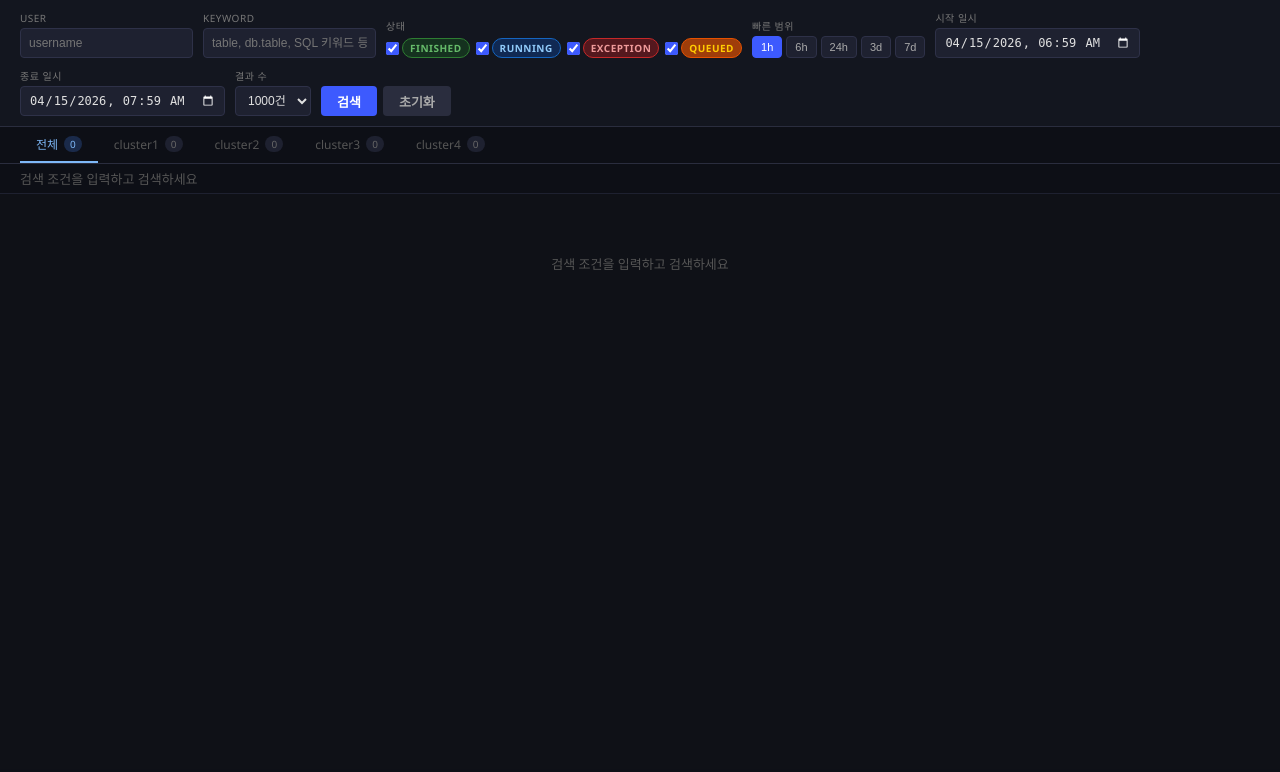
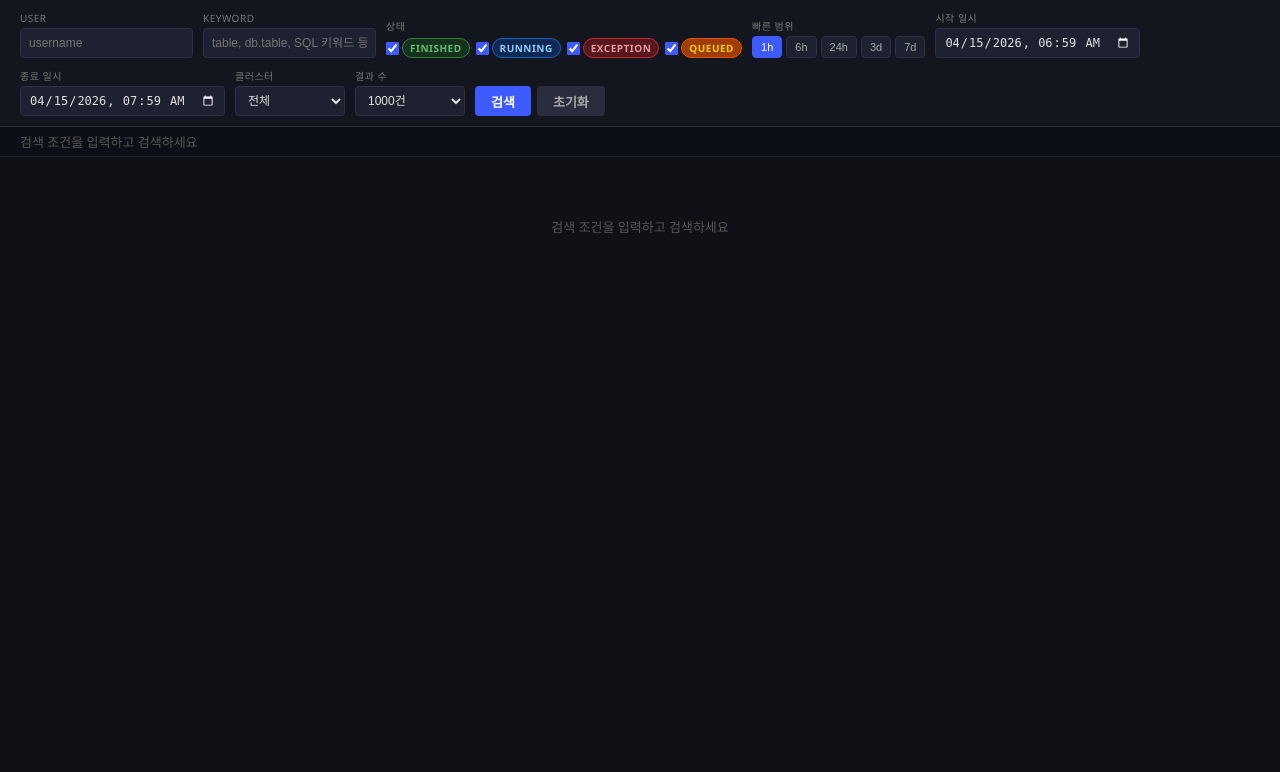
Before and after one commit to Joonhong-Park/query_explorer, a FastAPI app: page / in a window 1280 px wide. Shown: the part 41-813 px from the top of the page. Before the commit the page ends 311 px from the top, so only its background shows below. Run offline with FastAPI, Linux system fonts and the light colour scheme.

Commit message:
fix: queryDetails endpoint, exception error display, cluster dropdown
- Profile 엔드포인트: queryProfile → queryDetails
- EXCEPTION 오류 메세지: queryStatus 값 항상 표시 (비어있으면 '오류 메세지 없음')
- 클러스터 탭 제거, 검색 조건에 클러스터 드롭다운 추가
- 클러스터 선택 후 검색 버튼으로 서버 조회 (인터랙티브 탭 방식 폐기)

Co-Authored-By: Claude Sonnet 4.6 <noreply@anthropic.com>

```diff
--- a/main.py
+++ b/main.py
@@ -71,7 +71,7 @@ async def get_query_profile(cluster_id: str, query_id: str):
         f"https://{cluster['host']}:{cluster['port']}"
         f"/api/{cluster['api_version']}"
         f"/clusters/{CM_CLUSTER_NAME}/services/impala"
-        f"/impalaQueries/{query_id}/queryProfile"
+        f"/impalaQueries/{query_id}/queryDetails"
     )
 
     try:
--- a/templates/index.html
+++ b/templates/index.html
@@ -25,6 +25,7 @@
   }
   .fg input[type="text"] { min-width: 150px; }
   .fg input[type="datetime-local"] { min-width: 172px; color-scheme: dark; }
+  .fg select { min-width: 110px; }
   .fg input:focus, .fg select:focus { outline: none; border-color: #5b7fe0; }
 
   .presets { display: flex; gap: 4px; }
@@ -45,21 +46,6 @@
   .btn-secondary:hover { background: #363a52; }
   .btn:disabled  { opacity: 0.5; cursor: not-allowed; }
 
-  /* ── 클러스터 탭 ── */
-  .cluster-tabs {
-    background: #0d0f16; border-bottom: 1px solid #2a2d3e;
-    padding: 0 20px; display: flex; gap: 0; overflow-x: auto;
-  }
-  .cluster-tab {
-    padding: 8px 16px; font-size: 12px; font-weight: 500; color: #555;
-    cursor: pointer; border-bottom: 2px solid transparent;
-    white-space: nowrap; transition: color .15s; display: flex; align-items: center; gap: 6px;
-  }
-  .cluster-tab:hover { color: #aaa; }
-  .cluster-tab.active { color: #7eb8f7; border-bottom-color: #7eb8f7; }
-  .tab-count { font-size: 10px; background: #1e2130; color: #666; padding: 1px 6px; border-radius: 8px; }
-  .cluster-tab.active .tab-count { background: #1a2a4a; color: #7eb8f7; }
-
   /* ── 상태 바 ── */
   .status-bar {
     background: #0d0f16; border-bottom: 1px solid #1e2130;
@@ -72,7 +58,7 @@
   .filter-tag { font-family: monospace; font-size: 11px; color: #ffa726; }
 
   /* ── 테이블 ── */
-  .table-wrap { overflow: auto; height: calc(100vh - 225px); }
+  .table-wrap { overflow: auto; height: calc(100vh - 185px); }
   table { width: 100%; border-collapse: collapse; }
   thead th {
     background: #13161f; color: #888; text-align: left;
@@ -186,6 +172,12 @@
     <input id="f-to" type="datetime-local">
   </div>
   <div class="fg">
+    <label>클러스터</label>
+    <select id="f-cluster">
+      <option value="">전체</option>
+    </select>
+  </div>
+  <div class="fg">
     <label>결과 수</label>
     <select id="f-limit">
       <option value="100">100건</option>
@@ -203,12 +195,6 @@
   </div>
 </div>
 
-<div class="cluster-tabs" id="cluster-tabs">
-  <div class="cluster-tab active" data-cluster="" onclick="selectTab(this)">
-    전체 <span class="tab-count" id="tab-count-all">0</span>
-  </div>
-</div>
-
 <div class="status-bar" id="status-bar">
   <span style="color:#555">검색 조건을 입력하고 검색하세요</span>
 </div>
@@ -218,11 +204,10 @@
 </div>
 
 <script>
-let _allRows       = [];
-let _rows          = [];
-let _sortCol       = 'startTime';
-let _sortDir       = -1;
-let _activeCluster = '';
+let _allRows = [];
+let _rows    = [];
+let _sortCol = 'startTime';
+let _sortDir = -1;
 
 const COLS = [
   { key: '_cluster',       label: '클러스터', cls: 'c-cluster', sort: true  },
@@ -244,41 +229,14 @@ async function loadClusters() {
   try {
     const res  = await fetch('/api/clusters');
     const data = await res.json();
-    const tabs = document.getElementById('cluster-tabs');
+    const sel  = document.getElementById('f-cluster');
     data.clusters.forEach(c => {
-      const div = document.createElement('div');
-      div.className       = 'cluster-tab';
-      div.dataset.cluster = c;
-      div.innerHTML       = `${c} <span class="tab-count" id="tab-count-${c}">0</span>`;
-      div.onclick         = () => selectTab(div);
-      tabs.appendChild(div);
+      const opt = document.createElement('option');
+      opt.value       = c;
+      opt.textContent = c;
+      sel.appendChild(opt);
     });
   } catch(e) {}
-}
-
-function selectTab(el) {
-  document.querySelectorAll('.cluster-tab').forEach(t => t.classList.remove('active'));
-  el.classList.add('active');
-  _activeCluster = el.dataset.cluster;
-  applyTabFilter();
-}
-
-function applyTabFilter() {
-  _rows = _activeCluster
-    ? _allRows.filter(q => q._cluster === _activeCluster)
-    : [..._allRows];
-  renderTable(_rows);
-  updateStatusSummary();
-}
-
-function updateTabCounts() {
-  document.getElementById('tab-count-all').textContent = _allRows.length;
-  document.querySelectorAll('.cluster-tab[data-cluster]').forEach(tab => {
-    const c  = tab.dataset.cluster;
-    if (!c) return;
-    const el = document.getElementById(`tab-count-${c}`);
-    if (el) el.textContent = _allRows.filter(q => q._cluster === c).length;
-  });
 }
 
 function setPreset(hours, btn) {
@@ -313,14 +271,17 @@ async function search() {
 
   if (v('f-from')) params.set('from_time', new Date(v('f-from')).toISOString());
   if (v('f-to'))   params.set('to_time',   new Date(v('f-to')).toISOString());
+
+  if (v('f-cluster')) params.set('clusters', v('f-cluster'));
+
   params.set('limit', v('f-limit') || '1000');
 
   try {
     const res  = await fetch(`/api/queries?${params}`);
     const data = await res.json();
     _allRows = data.queries || [];
-    updateTabCounts();
-    applyTabFilter();
+    _rows    = [..._allRows];
+    renderTable(_rows);
     renderStatusBar(data);
   } catch(e) {
     document.getElementById('table-wrap').innerHTML = `<div class="empty">오류: ${e.message}</div>`;
@@ -332,12 +293,11 @@ async function search() {
 function reset() {
   ['f-user','f-keyword','f-from','f-to'].forEach(id => document.getElementById(id).value = '');
   document.querySelectorAll('.f-state').forEach(c => c.checked = true);
+  document.getElementById('f-cluster').value = '';
   setPreset(1, document.querySelector('.preset-btn'));
-  selectTab(document.querySelector('.cluster-tab[data-cluster=""]'));
   document.getElementById('status-bar').innerHTML = '<span style="color:#555">검색 조건을 입력하고 검색하세요</span>';
   document.getElementById('table-wrap').innerHTML  = '<div class="empty">검색 조건을 입력하고 검색하세요</div>';
   _allRows = []; _rows = [];
-  updateTabCounts();
 }
 
 function sortBy(col) {
@@ -360,14 +320,7 @@ function renderStatusBar(data) {
   const tag = data.filter_applied
     ? `<span class="filter-tag">filter: ${data.filter_applied}</span>` : '';
   document.getElementById('status-bar').innerHTML =
-    badges + tag + `<span class="summary" id="status-summary">총 ${_allRows.length}건</span>`;
-}
-
-function updateStatusSummary() {
-  const el = document.getElementById('status-summary');
-  if (el) el.textContent = _activeCluster
-    ? `${_activeCluster}: ${_rows.length}건 / 전체 ${_allRows.length}건`
-    : `총 ${_allRows.length}건`;
+    badges + tag + `<span class="summary">총 ${_allRows.length}건</span>`;
 }
 
 function renderTable(rows) {
@@ -421,10 +374,11 @@ function renderTable(rows) {
       </td>
     </tr>`;
 
-    const errorRow = isException && errMsg
+    // EXCEPTION이면 queryStatus 내용을 항상 표시
+    const errorRow = isException
       ? `<tr class="error-row">
           <td colspan="${colCount}">
-            <div class="err-block">${esc(errMsg)}</div>
+            <div class="err-block">${esc(errMsg || '(오류 메세지 없음)')}</div>
           </td>
         </tr>`
       : '';
```
